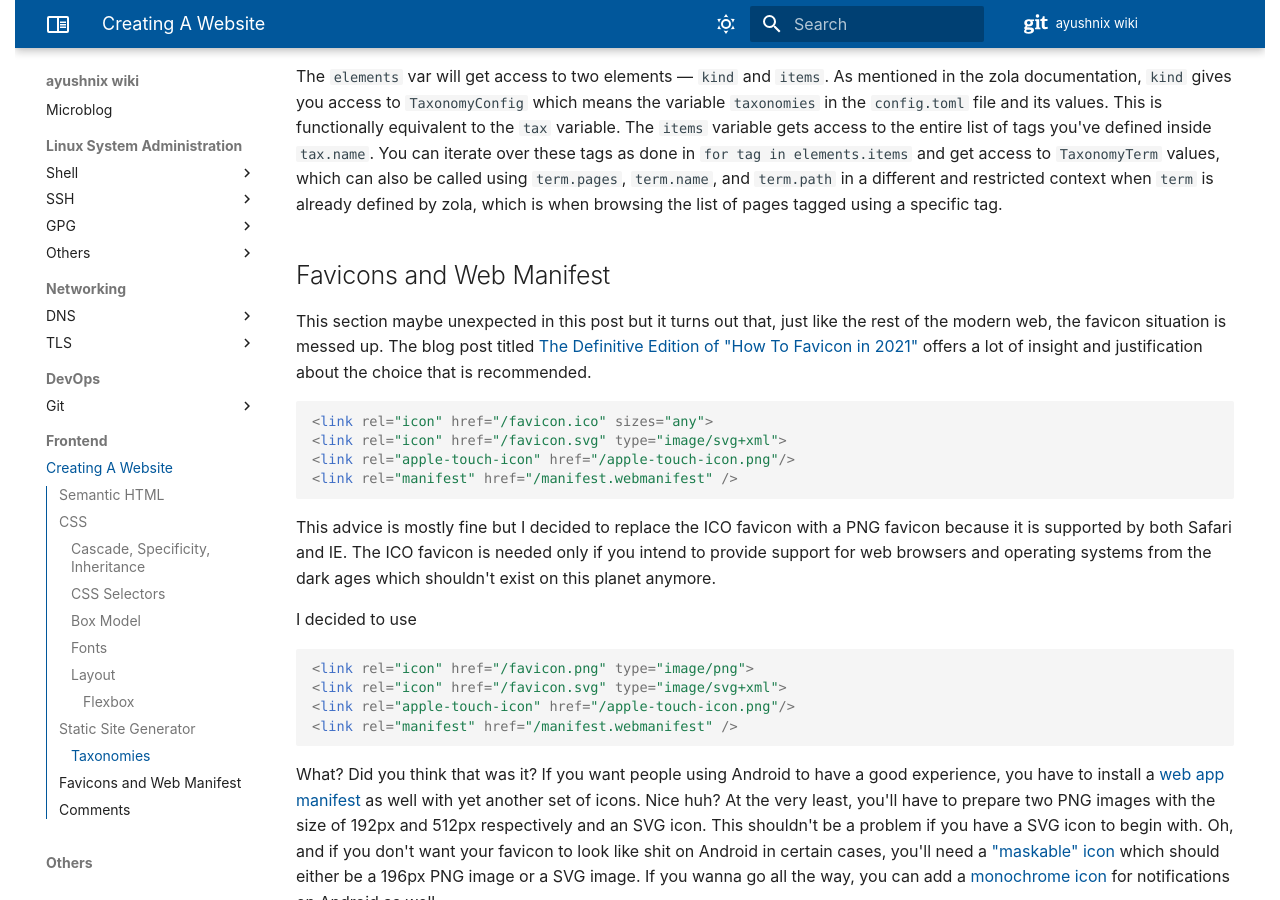
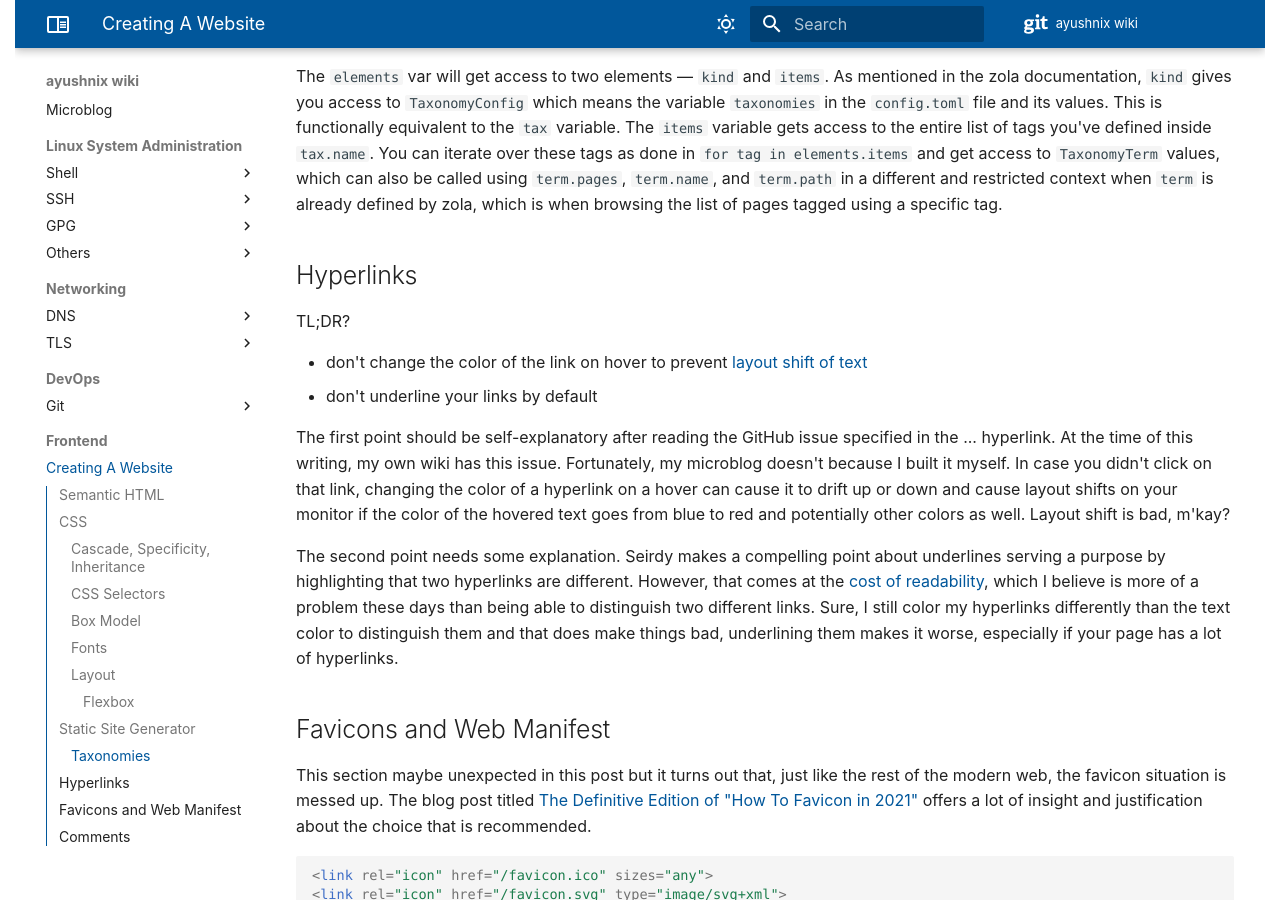
Before and after one commit to ayushnix/wiki, an MkDocs documentation site: the page built from docs/frontend/creating-a-website.md, in a window 1280 px wide and 900 px high, scrolled down 13952 px. Built offline with MkDocs 1.6.1 and Material for MkDocs 9.7.7, drawn with Linux system fonts in a browser that asks for light colours; comment, search, counter and statistics services are not loaded.

Commit message:
add a section about styling hyperlinks

```diff
--- a/docs/frontend/creating-a-website.md
+++ b/docs/frontend/creating-a-website.md
@@ -707,6 +707,27 @@ values, which can also be called using `term.pages`, `term.name`, and `term.path
 restricted context when `term` is already defined by zola, which is when browsing the list of pages
 tagged using a specific tag.
 
+# Hyperlinks
+
+TL;DR?
+
+- don't change the color of the link on hover to prevent [layout shift of text][70]
+- don't underline your links by default
+
+The first point should be self-explanatory after reading the GitHub issue specified in the ...
+hyperlink. At the time of this writing, my own wiki has this issue. Fortunately, my microblog
+doesn't because I built it myself. In case you didn't click on that link, changing the color of a
+hyperlink on a hover can cause it to drift up or down and cause layout shifts on your monitor if the
+color of the hovered text goes from blue to red and potentially other colors as well. Layout shift
+is bad, m'kay?
+
+The second point needs some explanation. Seirdy makes a compelling point about underlines serving a
+purpose by highlighting that two hyperlinks are different. However, that comes at the [cost of
+readability][71], which I believe is more of a problem these days than being able to distinguish two
+different links. Sure, I still color my hyperlinks differently than the text color to distinguish
+them and that does make things bad, underlining them makes it worse, especially if your page has a
+lot of hyperlinks.
+
 # Favicons and Web Manifest
 
 This section maybe unexpected in this post but it turns out that, just like the rest of the modern
```
Also changed, not shown: other parts of docs/frontend/creating-a-website.md (+2 -0 lines).
